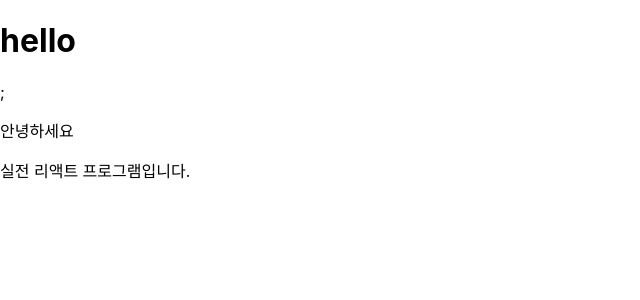
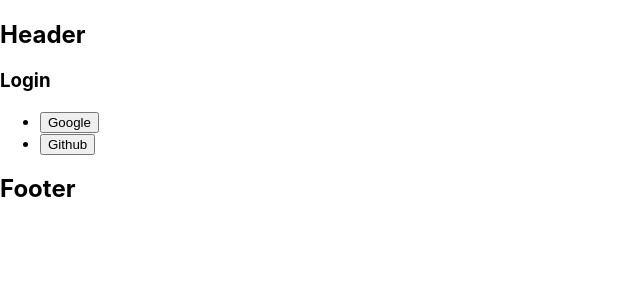
Before and after one commit to WachsenHaus/dream-react-cardMaker, a React (Create React App) app: page / in a window 1280 px wide. Shown: the top 300 px of the page, without its empty margins (0-640 px from the left). Built offline with nearby package versions, Linux system fonts and the light colour scheme; no server answers.

Commit message:
<추가>: <google,github로그인 테스트함>

```diff
--- a/src/app.jsx
+++ b/src/app.jsx
@@ -1,18 +1,11 @@
 import "./App.css";
 import React from "react";
-import ReactDOM from "react-dom";
+import Login from "./components/login/login";
 
-function App() {
+function App({ authService }) {
   return (
     <>
-      <h1>hello</h1>;
-      {ReactDOM.createPortal(
-        <div>
-          <p>안녕하세요</p>
-          <p>실전 리액트 프로그램입니다.</p>
-        </div>,
-        document.getElementById("something")
-      )}
+      <Login authService={authService}></Login>
     </>
     //createPortal은 모달으 사용할때 사용한다
   );
--- /dev/null
+++ b/src/components/footer/footer.jsx
@@ -0,0 +1,5 @@
+import React from "react";
+
+const Footer = (props) => <h1>Footer</h1>;
+
+export default Footer;
--- /dev/null
+++ b/src/components/header/header.jsx
@@ -0,0 +1,5 @@
+import React from "react";
+
+const Header = (props) => <h1>Header</h1>;
+
+export default Header;
--- /dev/null
+++ b/src/components/login/login.jsx
@@ -0,0 +1,29 @@
+import React from "react";
+import Header from "../header/header.jsx";
+import Footer from "../footer/footer.jsx";
+
+const Login = ({ authService }) => {
+  const onLogin = (event) => {
+    authService //
+      .login(event.currentTarget.textContent)
+      .then(console.log);
+  };
+  return (
+    <section>
+      <Header />
+      <section>
+        <h1>Login</h1>
+        <ul>
+          <li>
+            <button onClick={onLogin}>Google</button>
+          </li>
+          <li>
+            <button onClick={onLogin}>Github</button>
+          </li>
+        </ul>
+      </section>
+      <Footer />
+    </section>
+  );
+};
+export default Login;
--- a/src/index.js
+++ b/src/index.js
@@ -2,10 +2,13 @@
 import ReactDOM from "react-dom";
 import "./index.module.css";
 import App from "./app.jsx";
+import AuthService from "./service/AuthService";
+
+const authService = new AuthService();
 
 ReactDOM.render(
   <React.StrictMode>
-    <App />
+    <App authService={authService} />
   </React.StrictMode>,
   document.getElementById("root")
 );
--- a/src/index.module.css
+++ b/src/index.module.css
@@ -1,12 +1,12 @@
 @value makerBlack from './common/colors.css';
-
+@value makerWhite from './common/colors.css';
 body {
   margin: 0;
   font-family: -apple-system, BlinkMacSystemFont, "Segoe UI", "Roboto", "Oxygen", "Ubuntu",
     "Cantarell", "Fira Sans", "Droid Sans", "Helvetica Neue", sans-serif;
   -webkit-font-smoothing: antialiased;
   -moz-osx-font-smoothing: grayscale;
-  background-color: makerBlack;
+  background-color: makerWhite;
 }
 
 code {
--- a/src/service/AuthService.js
+++ b/src/service/AuthService.js
@@ -1,8 +1,11 @@
 import firebase from "firebase";
+
+import firebaseApp from "./firebase";
+
 class AuthService {
   login(providerName) {
     const authProvider = new firebase.auth[`${providerName}AuthProvider`]();
-    return firebase.auth().signInWithPopup(authProvider);
+    return firebaseApp.auth().signInWithPopup(authProvider);
   }
 }
 
--- a/src/service/firebase.js
+++ b/src/service/firebase.js
@@ -7,4 +7,6 @@
   databaseURL: process.env.REACT_APP_FIREBASE_PROJECT_ID,
 };
 // Initialize Firebase
-firebase.initializeApp(firebaseConfig);
+const firebaseApp = firebase.initializeApp(firebaseConfig);
+
+export default firebaseApp;
```
Also changed, not shown: 1 other file (tests, documents, lock files or other folders).
